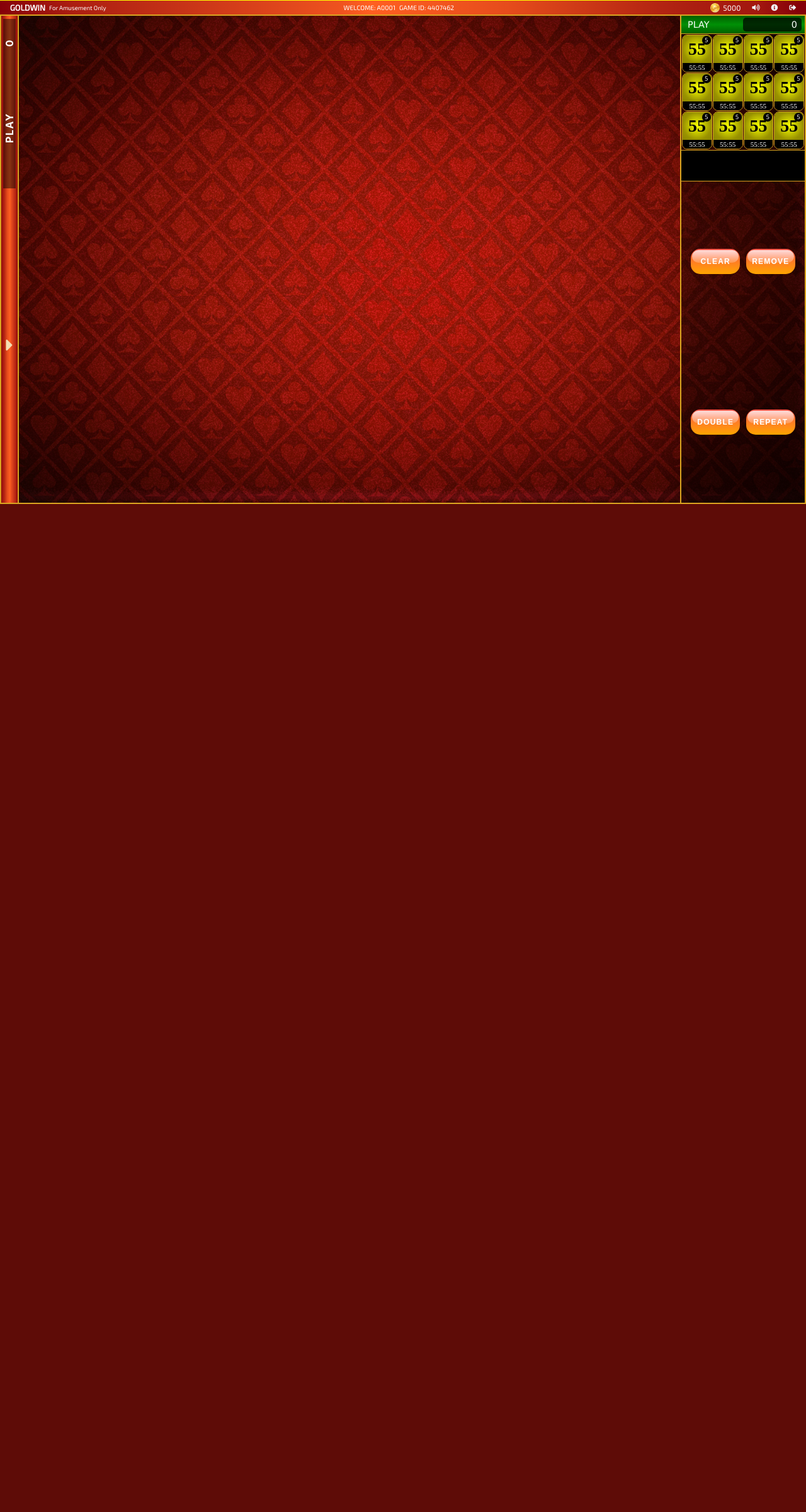
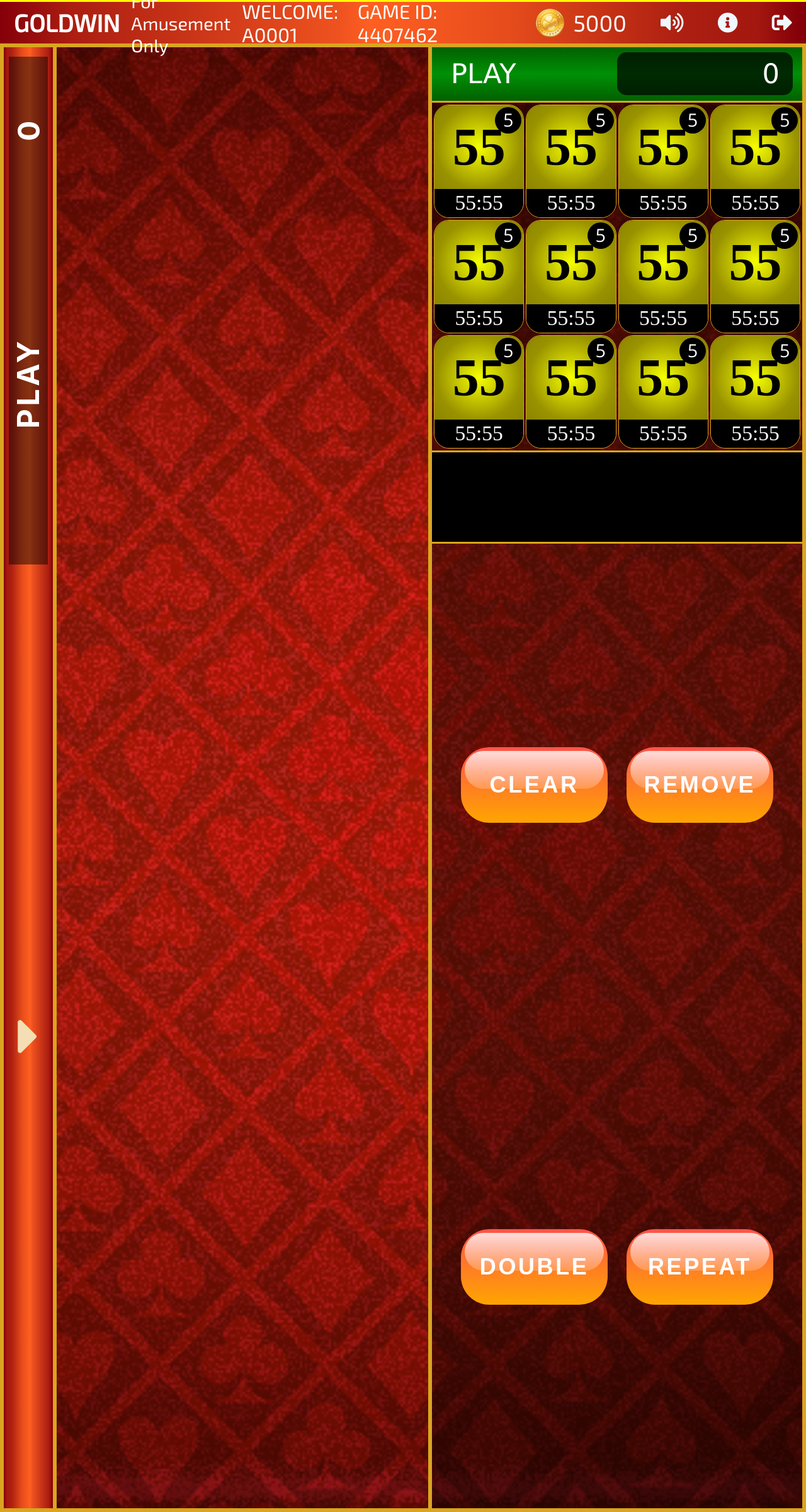
Before and after one commit to raj441977/webgold, a PHP site: page / in a window 1280 px wide. Shown: the whole page at 63% size. Before the commit the page ends 800 px from the top, so only its background shows below. Run offline with PHP 8.4, Linux system fonts and the light colour scheme; some libraries are stand-ins or nearby versions.

Commit message:
Update index.php

```diff
--- a/index.php
+++ b/index.php
@@ -256,7 +256,7 @@
             document.addEventListener("DOMContentLoaded", function(event) {
                 //document.queryselector('body').style.zoom = 300%;
                 document.body.style.zoom = '3';
-                /document.queryselector('body').style.height = window.screen.height;
+                document.queryselector('body').style.height = window.screen.height;
                 //document.queryselector('body').style.transform.scaleY = (.333333);
             });
         </script>
```
